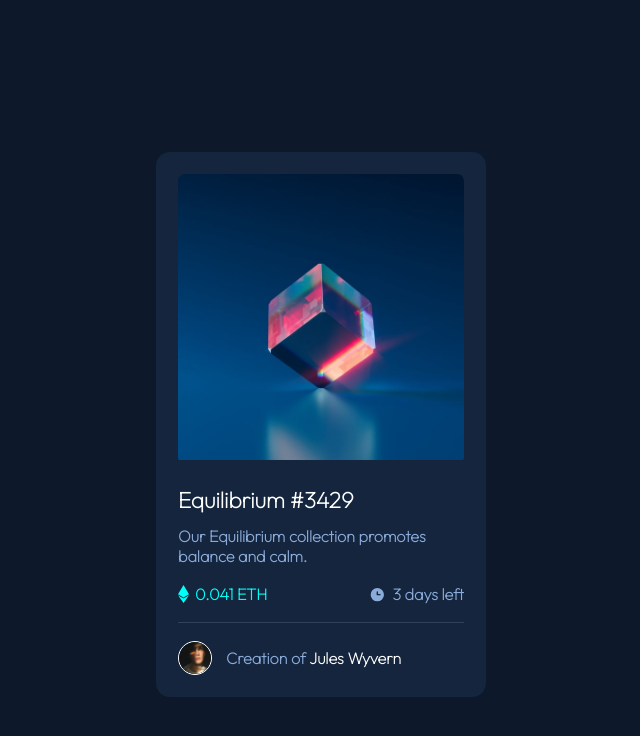
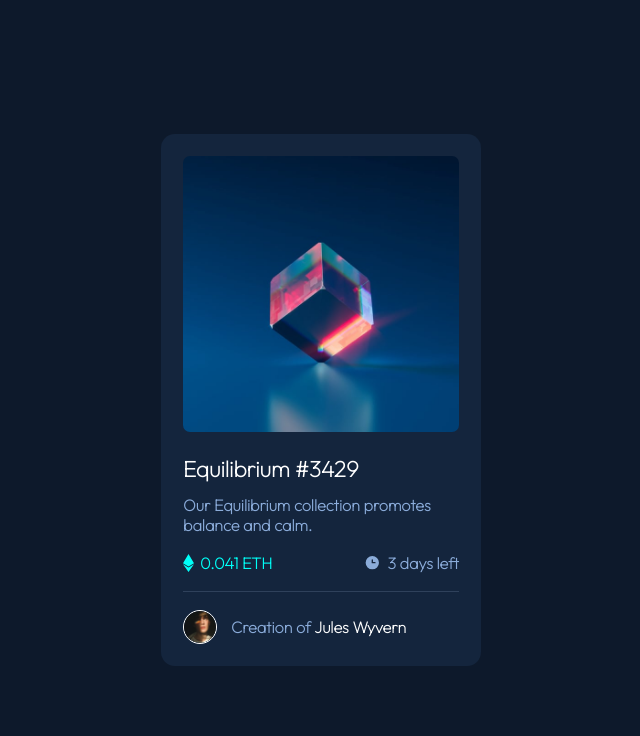
Before and after one commit to Web-Hulk/nft-preview-card-component, a website: page index.html in a window 1280 px wide. Shown: the whole page, without its empty margins (319-959 px from the left). Drawn offline with Linux system fonts and the light colour scheme.

Commit message:
Fixed image overlay and refactored code

```diff
--- a/index.html
+++ b/index.html
@@ -11,32 +11,32 @@
 
 <body>
   <main class="card">
-    <section class="card__section--images">
-      <img src="./assets/image-equilibrium.jpg" alt="Logo" class="card__section-img" />
+    <div class="card__section--images">
+      <img src="./assets/image-equilibrium.jpg" alt="NFT Image" class="card__section-img">
       <div class="card__overlay">
       </div>
-      <img src="./assets/icon-view.svg" alt="Logo" class="card__overlay--img" />
-    </section>
+      <img src="./assets/icon-view.svg" alt="Overlay Icon" class="card__overlay--img">
+    </div>
 
-    <section class="card__section--text">
+    <div class="card__section--text">
       <header class="header">Equilibrium #3429</header>
       <p class="description">Our Equilibrium collection promotes balance and calm.</p>
 
       <div class="info">
         <div class="info--item">
-          <img src="./assets/icon-ethereum.svg" alt="Ethereum icon" class="item--img"/>
+          <img src="./assets/icon-ethereum.svg" alt="Ethereum icon" class="item--img">
           <span class="item--value">0.041 ETH</span>
         </div>
 
         <div class="info--item">
-          <img src="./assets/icon-clock.svg" alt="Watch icon" class="item--img"/>
+          <img src="./assets/icon-clock.svg" alt="Watch icon" class="item--img">
           <span class="item--time">3 days left</span>
         </div>
       </div>
-    </section>
+    </div>
 
     <footer class="footer">
-      <img src="./assets/image-avatar.png" alt="Author image" class="footer__img" />
+      <img src="./assets/image-avatar.png" alt="Author image" class="footer__img">
       <p class="footer__paragraph">
         Creation of <span class="footer__span">Jules Wyvern</span>
       </p>
--- a/styles/style.scss
+++ b/styles/style.scss
@@ -18,11 +18,15 @@ body {
   color: $white;
   font-family: 'Outfit', sans-serif;
   font-weight: 700;
+
+  display: flex;
+  height: 100vh;
+  align-items: center;
+  justify-content: center;
 }
 
 .card {
-  margin: 9.5rem auto;
-  max-width: 330px;
+  max-width: 320px;
   width: 100%;
   padding: 22px;
   border-radius: 14px;
@@ -43,6 +47,7 @@ body {
 
     .card__section-img {
       width: 100%;
+      display: block;
     }
 
     .card__overlay {
```
Also changed, not shown: styles/style.css.
